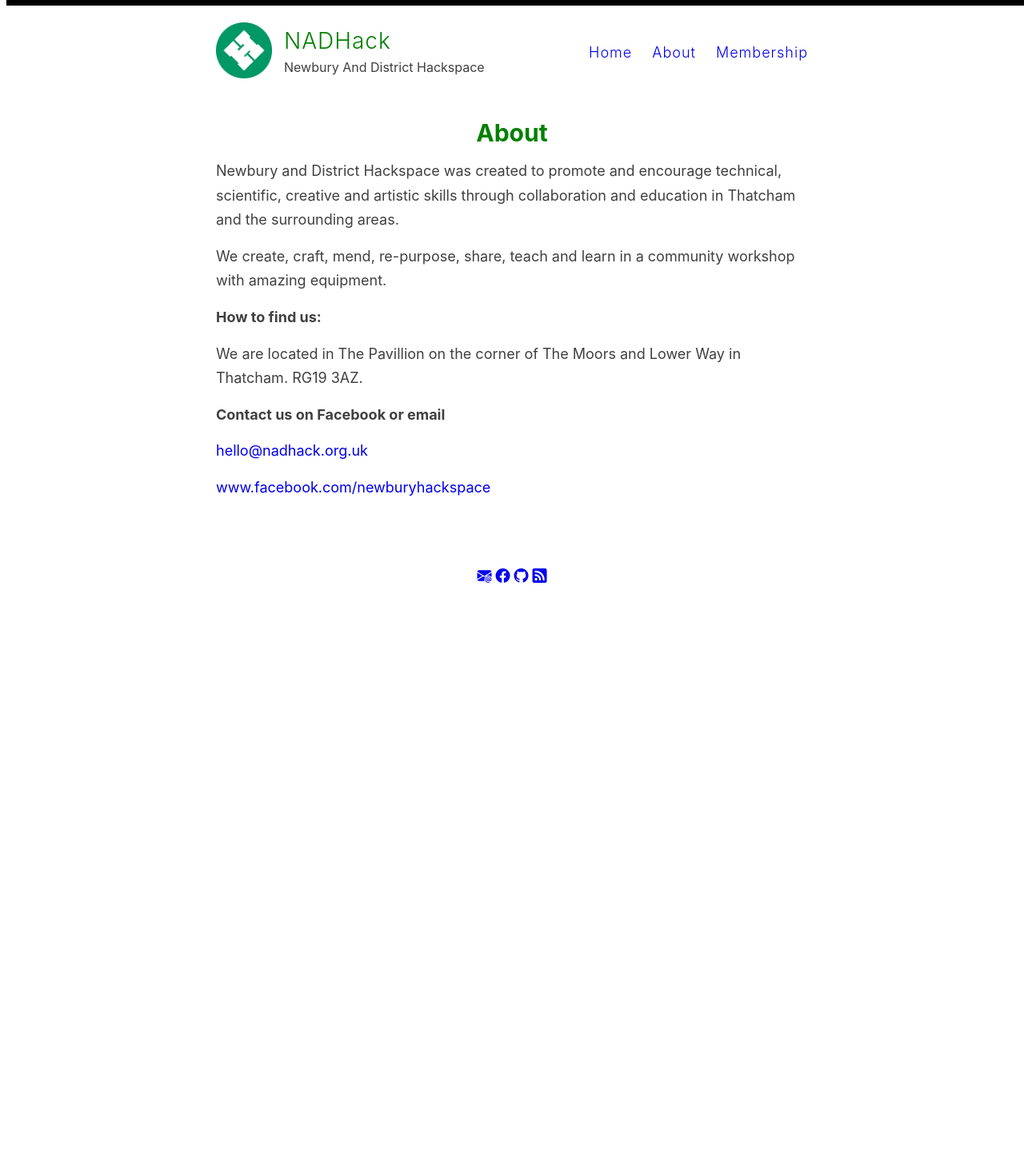
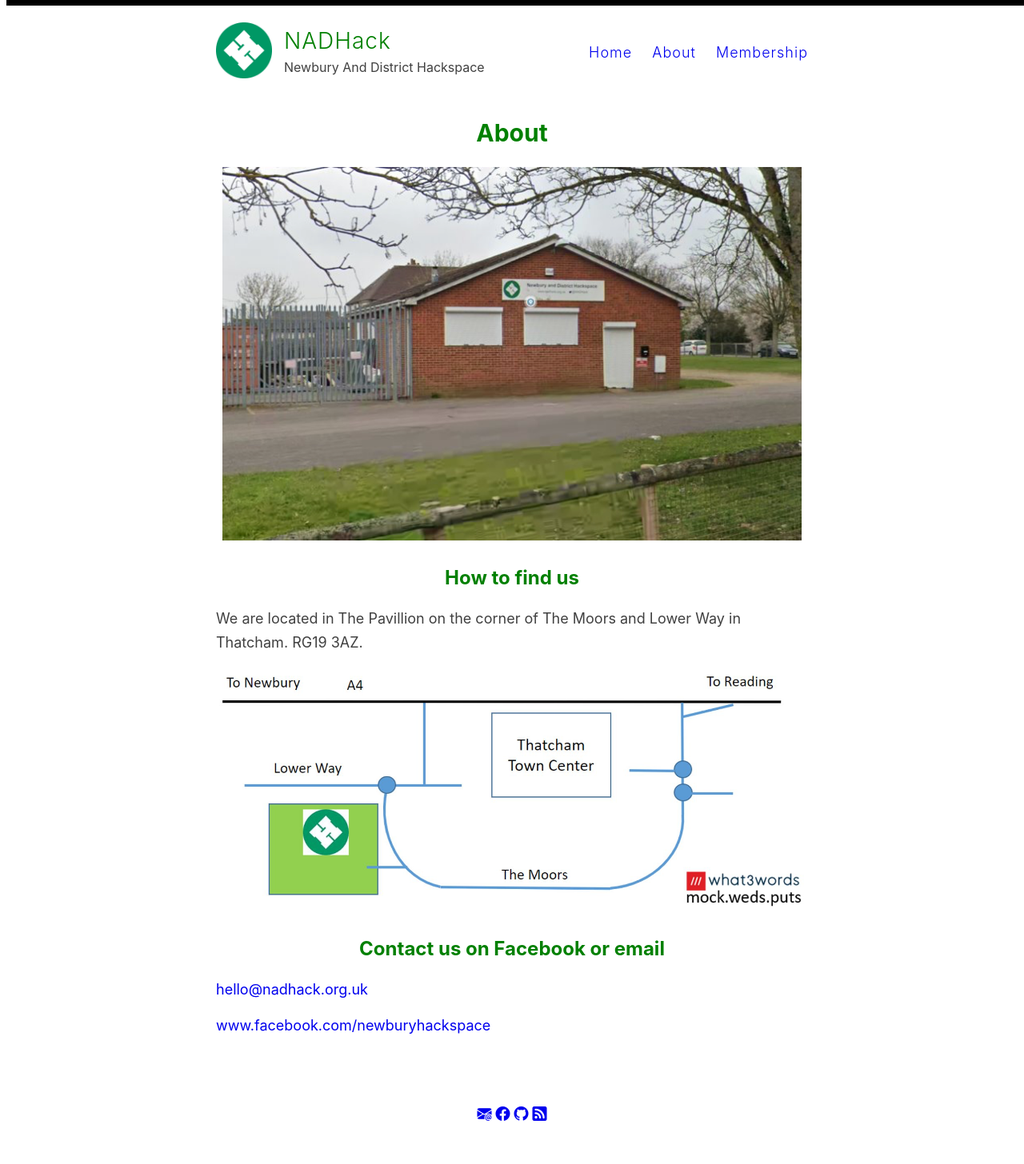
Before and after one commit to nadhack/nhsite, a Jekyll site: the page built from _pages/about.md, in a window 1280 px wide. Shown: the whole page at 80% size. Built offline with Jekyll 4.4.1, drawn with Linux system fonts in a browser that asks for light colours; before the commit the page ends 900 px from its top, so only the background shows below that.

Commit message:
add find us image

```diff
--- a/_pages/about.md
+++ b/_pages/about.md
@@ -4,15 +4,15 @@ title: About
 permalink: /about/
 ---
 
-Newbury and District Hackspace was created to promote and encourage technical, scientific, creative and artistic skills through collaboration and education in Thatcham and the surrounding areas.
+![](/nhsite/images/nadhack-building.png)
 
-We create, craft, mend, re-purpose, share, teach and learn in a community workshop with amazing equipment.
-
-**How to find us:**
+## How to find us
 
 We are located in The Pavillion on the corner of The Moors and Lower Way in Thatcham. RG19 3AZ.
 
-**Contact us on Facebook or email**
+![](/nhsite/images/find-us.png)
+
+## Contact us on Facebook or email
 
 [hello@nadhack.org.uk](mailto:hello@nadhack.org.uk)
 
```
Also changed, not shown: images/find-us.png (added).
